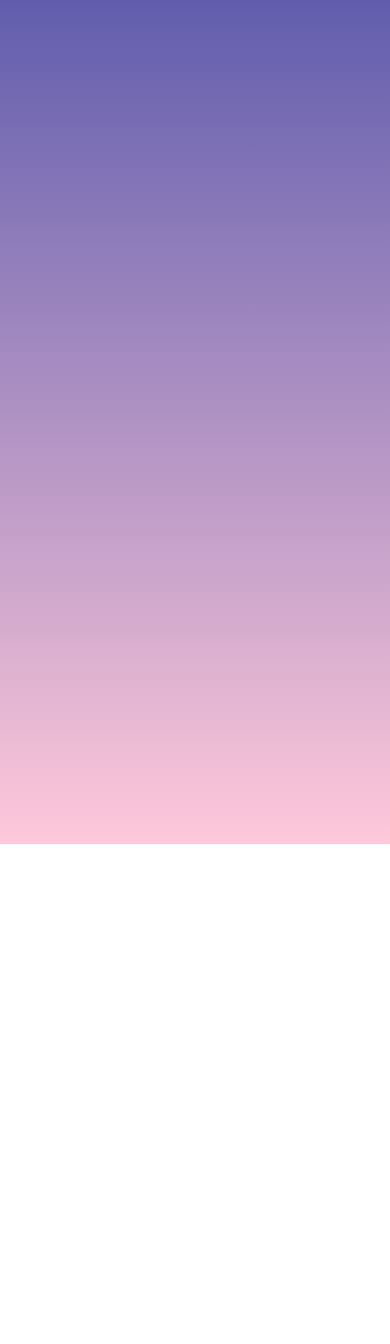
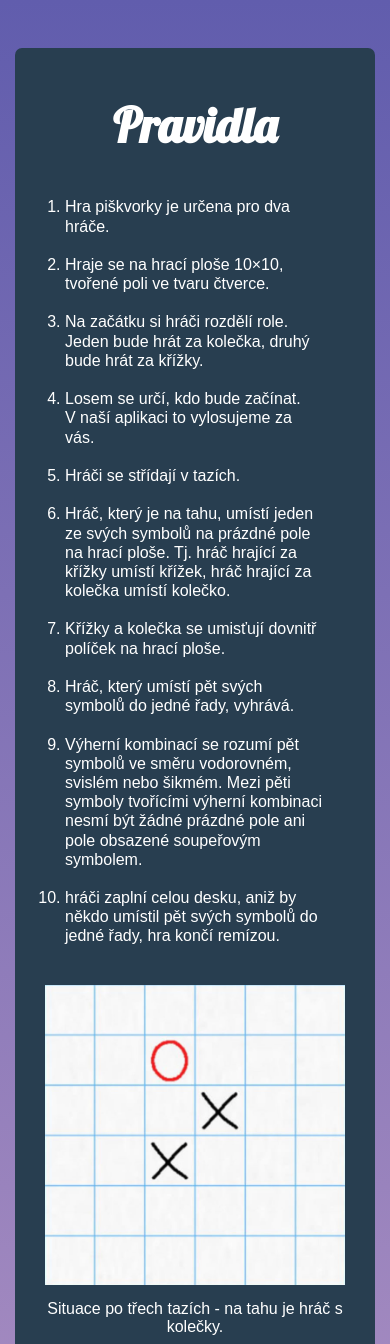
Before and after one commit to lenabacikova/piskvorky, a plain HTML site: page pravidla.html in a window 390 px wide. Shown: the top 1344 px of the page. Before the commit the page ends 844 px from the top, so only its background shows below. Drawn offline with Linux system fonts and the light colour scheme.

Commit message:
adding picture, mobile version

```diff
--- a/pravidla.html
+++ b/pravidla.html
@@ -3,10 +3,46 @@
 <head>
   <meta charset="UTF-8">
   <meta name="viewport" content="width=device-width, initial-scale=1.0">
+  <link href="https://fonts.googleapis.com/css2?family=Lobster&display=swap"
+      rel="stylesheet"
+    />
   <link rel="stylesheet" href="style.css">
   <title>Pravidla</title>
 </head>
 <body>
-
+  <div class="kontejner_mobile">
+    <h1 class="pravidla_nadpis">Pravidla</h1>
+    <ol class="pravidla_text">
+      <li>Hra piškvorky je určena pro dva hráče.</li><br>
+      <li>Hraje se na hrací ploše 10×10, tvořené poli ve tvaru čtverce.</li><br>
+      <li>Na začátku si hráči rozdělí role. Jeden bude hrát za kolečka, druhý bude hrát za křížky.</li><br>
+      <li>Losem se určí, kdo bude začínat.<br>V naší aplikaci to vylosujeme za vás.</li><br>
+      <li>Hráči se střídají v tazích.</li><br>
+      <li>Hráč, který je na tahu, umístí jeden ze svých symbolů na prázdné pole na hrací ploše. Tj. hráč hrající za křížky umístí křížek, hráč hrající za kolečka umístí kolečko.</li><br>
+      <li>Křížky a kolečka se umisťují dovnitř políček na hrací ploše.</li><br>
+      <li>Hráč, který umístí pět svých symbolů do jedné řady, vyhrává.</li><br>
+      <li>Výherní kombinací se rozumí pět symbolů ve směru vodorovném, svislém nebo šikmém. Mezi pěti symboly tvořícími výherní kombinaci nesmí být žádné prázdné pole ani pole obsazené soupeřovým symbolem.</li><br>
+      <li>hráči zaplní celou desku, aniž by někdo umístil pět svých symbolů do jedné řady, hra končí remízou.</li><br>
+  </ol>
+  <img class="pic" src="/images/instructions-01.jpg" alt="foto-piskvorky" />
+  <p class="text_under">
+    Situace po třech tazích - na tahu je hráč s kolečky.</p>
+  <img class="pic" src="/images/instructions-02.jpg" alt="foto-piskvorky" />
+  <p class="text_under">
+    Situace po čtyřech tazích.</p>
+  <img class="pic" src="/images/instructions-03.jpg" alt="foto-piskvorky" />
+  <p class="text_under">
+    Výherní pozice hráče s kolečky.</p>
+  <img class="pic" src="/images/instructions-04.jpg" alt="foto-piskvorky" />
+  <p class="text_under">
+    V této situaci nikdo nevyhrává. Pokud je na tahu hráč s kolečky, může přidat další kolečko do šikmé řady, kde už má 4 kolečka, a vyhraje.</p>
+  <img class="pic" src="/images/instructions-05.jpg" alt="foto-piskvorky" />
+  <p class="text_under">
+    Výherní pozice hráče s křížky.</p>
+</p>
+<img class="pic" src="/images/instructions-05.jpg" alt="foto-piskvorky" />
+<p class="text_under">
+  Ještě jedna výherní pozice hráče s kolečky.</p>
+  </div>
 </body>
 </html>
--- a/style.css
+++ b/style.css
@@ -1,8 +1,7 @@
 body {
   background-image: linear-gradient(#615dad, #ffc8da);
   background-repeat: no-repeat;
-  height: 100vh;
-  margin: 0;
+  height: auto;
   display: flex;
   justify-content: center;
   align-items: center;
@@ -71,3 +70,46 @@ h1 {
 .zacit:hover {
   background-color: #0090e9;
 }
+
+/* ============================================================================= */
+/* RESPONSE VERSION / mobile */
+
+
+
+.kontejner_mobile {
+  background-color: #283e50;
+  width: 360px;
+  border-radius: 7px 7px 0 0;
+  margin: 40px 0 0 0;
+  display: flex;
+  flex-direction: column;
+
+}
+
+.pravidla_nadpis {
+  color:white;
+  text-align: center;
+  font-size: 3em;
+  padding-top: 15px;
+
+}
+
+.pravidla_text {
+  color: white;
+  line-height: 1.2;
+  margin: 10px;
+  padding: 0 40px;
+
+}
+
+.pic {
+  width: 300px;
+  margin: 10px 30px;
+}
+
+.text_under {
+  color: white;
+  text-align: center;
+  margin: 5px 30px 30px 30px;
+
+}
```
Also changed, not shown: index.html (+2 -2 lines).
